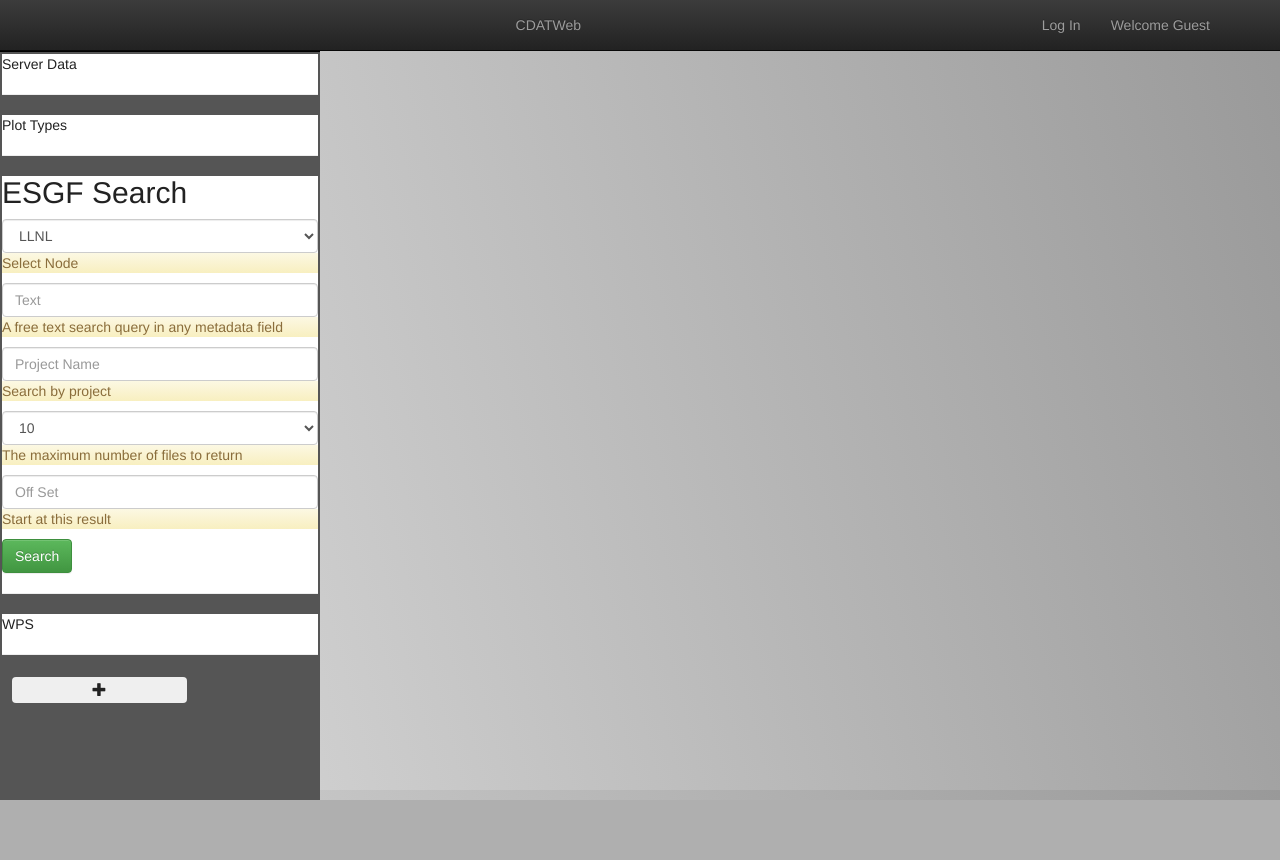
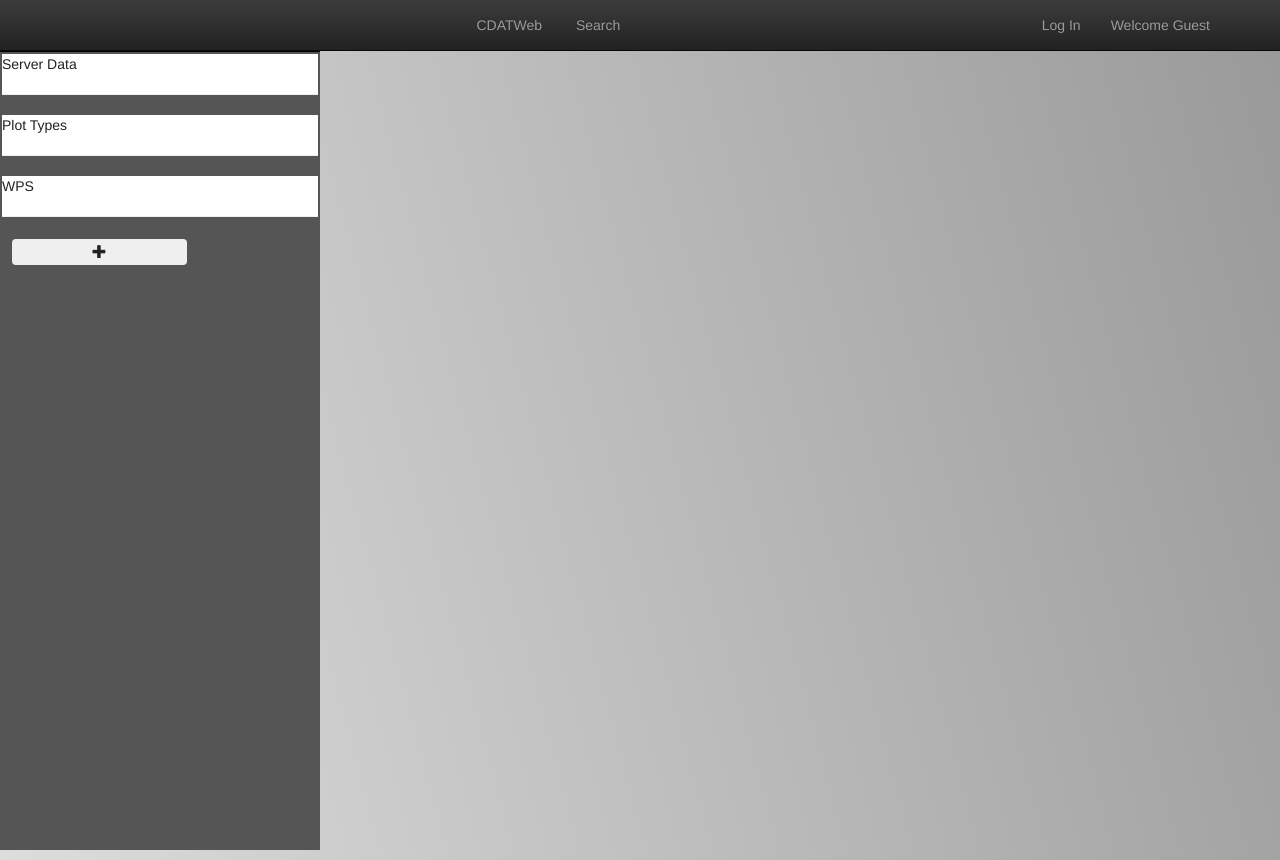
Before and after one commit to jbeezley/cdatweb2.0, a Django app: template templates/cdatweb/dashboard.html in a window 1280 px wide. Before the commit the page ends 800 px from the top, so only its background shows below. Run offline with Django 3.2, Linux system fonts and the light colour scheme; the template is opened without the code that fills it, so the values that code supplies are empty; some libraries are stand-ins or nearby versions.

Commit message:
MBH: show / hide search form

```diff
--- a/static/js/main.js
+++ b/static/js/main.js
@@ -264,14 +264,6 @@
       }
     }
   }
-
-  // Remove extra stuff from the header which isnt going to be used from the dashboard
-  $('#footer').remove();
-  $('#dashboard-link').remove();
-  $('#uvcdat-link').remove();
-  $('#glubus-link').remove();
-  $('#classic-link').remove();
-  $('#cdatweb-link').remove();
   var counter = 0;
 
   $(document).ready(function() {
@@ -282,6 +274,13 @@
       counter = counter + 1;
     });
     $('#cdat_esgf_submit').click(function(){esgf_search_submit()});
+    $('#show_esgf_form').click(function(){
+        $('#esgf_search').show();
+    });
+    $('#hide_esgf_form').click(function(){
+        $('#esgf_search').hide();
+    });
+
   });
 
   //setup the hander to fix the windows after a resize
@@ -1294,7 +1293,7 @@
 
   function boardSetup(cols, height) {
     //i = cols, j = rows
-    var board = new Array(cols + 1);
+    board = new Array(cols + 1);
     //setup the empty board
     for (var i = board.length - 1; i >= 0; i--) {
       board[i] = new Array(height + 1);
--- a/templates/base.html
+++ b/templates/base.html
@@ -58,7 +58,6 @@
         text-align: center;
       }
       .navbar-nav > li {
-        float: none;
         display: inline-block;
       }
       .navbar-nav > li.navbar-right {
@@ -93,6 +92,7 @@
 
             {% endblock %}
             <li id="acme-link"><a href="/">CDATWeb</a></li>
+            <li id="esgf-link"><a id="show_esgf_form">Search</a></li>
             {% if user.is_authenticated %}
             <li class="navbar-right"><a href="/add_credentials">{{ user.username }}</a></li>
             <li class="navbar-right"><a href="/logout">Log Out</a></li>
--- a/templates/cdatweb/dashboard.html
+++ b/templates/cdatweb/dashboard.html
@@ -21,11 +21,13 @@
     <div id="plot_types" class="submenu">
       Plot Types <hr>
     </div>
-    <div id="esgf_search" class="submenu">
+    <div id="wps" class="submenu">
+      WPS <hr>
+    </div>
+    <div id="esgf_search" class="submenu" style="display: none">
       <div class="vtk-search-container">
         <!-- esgf search component -->
         <div id="search">
-
           <h2>ESGF Search</h2>
           {% csrf_token %}
           <select type="text" name="host" value="" id="host" class="form-control">
@@ -54,12 +56,12 @@
 
           <div class="alert-sm alert-warning" role="alert">Start at this result</div>
           <button id="cdat_esgf_submit" class="btn btn-success">Search</button>
+          <button type="button" class="btn menu-btn slide-btn" id="hide_esgf_form">
+            <span class="glyphicon glyphicon-minus" aria-hidden="true"></span>
+          </button>
         </div>
       </div>
       <hr>
-    </div>
-    <div id="wps" class="submenu">
-      WPS <hr>
     </div>
     <li>
       <button type="button" class="btn menu-btn slide-btn" id="new_plot">
```
Also changed, not shown: 1 other file.
